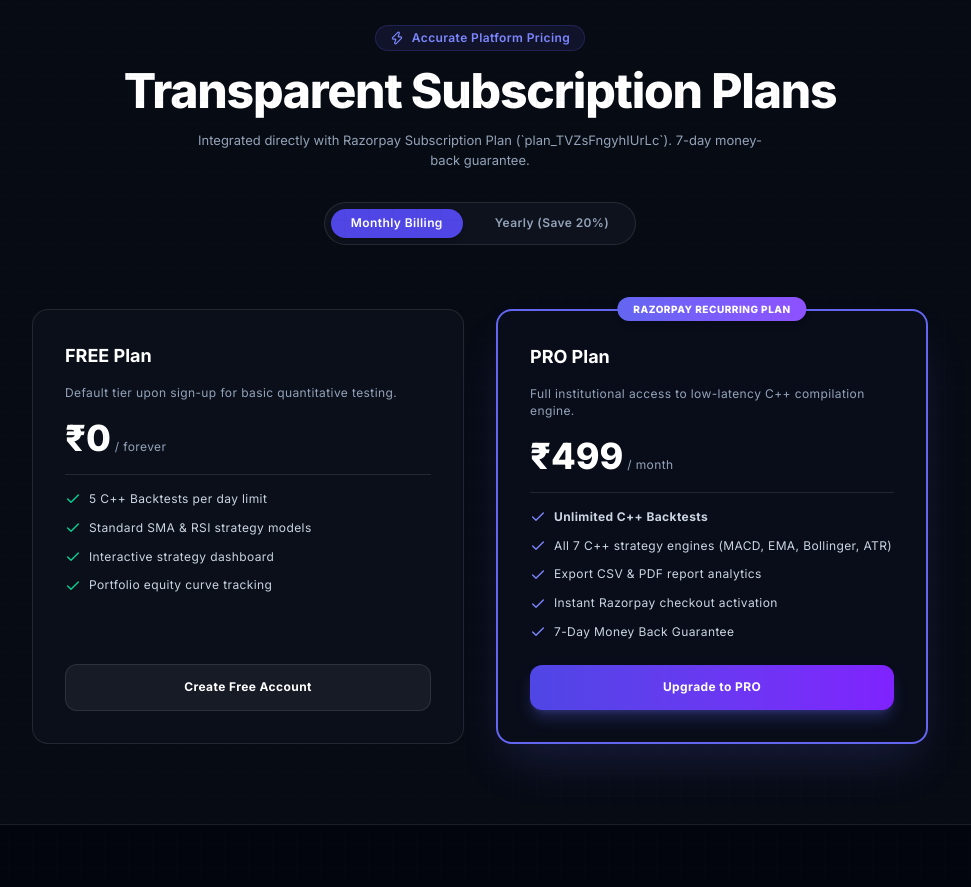
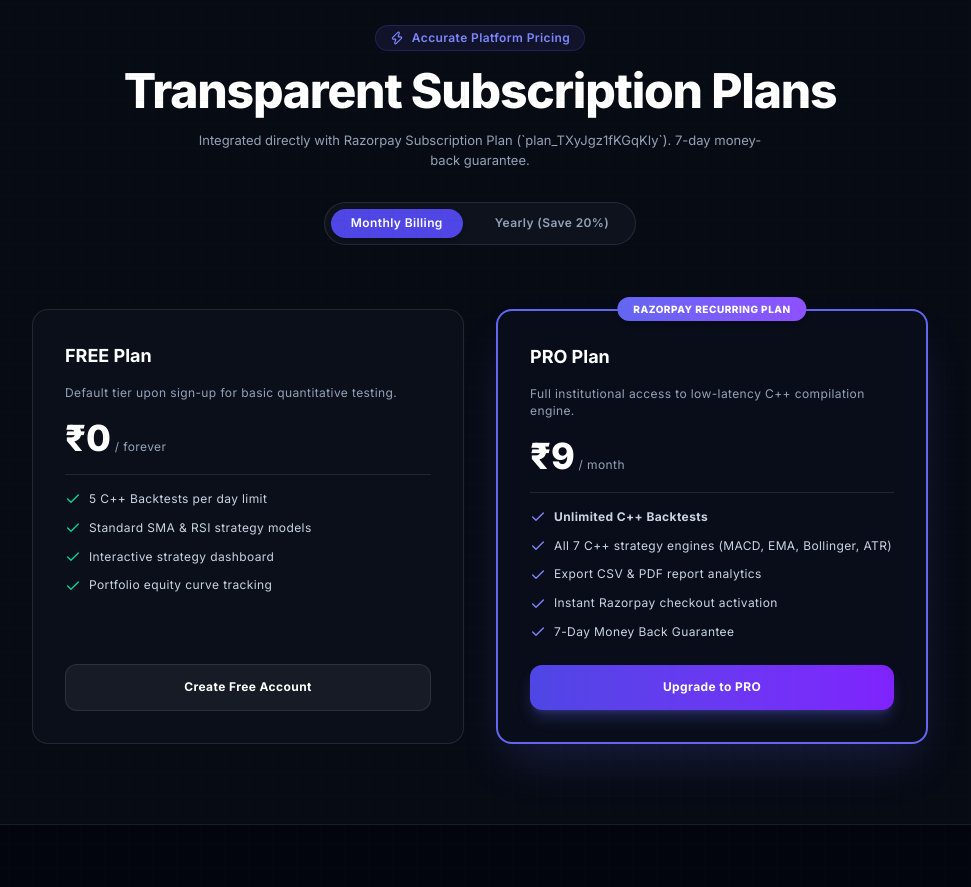
Before and after one commit to devashishhaldar2006/QuantFlow, a Next.js app in the folder frontend/: page / in a window 1280 px wide. Shown: the part 3140-4027 px from the top of the page, without its empty margins (160-1131 px from the left). Built offline with nearby package versions, Linux system fonts and the light colour scheme; no server answers.

Commit message:
feat(billing): update subscription plan to ₹9 and harden razorpay signature verification

```diff
--- a/frontend/src/app/billing/success/page.tsx
+++ b/frontend/src/app/billing/success/page.tsx
@@ -4,23 +4,18 @@ import { CheckCircle2, ArrowRight, ShieldCheck } from "lucide-react";
 import AnimatedPage, { AnimatedItem } from "@/components/common/AnimatedPage";
 
 import { getUserByClerkId } from "@/services/auth/userService";
-import { activateProSubscription } from "@/services/billing/billingService";
-
 export default async function BillingSuccessPage() {
   const { userId: clerkUserId } = await auth();
+  let isPro = false;
 
   if (clerkUserId) {
     try {
       const user = await getUserByClerkId(clerkUserId);
-
-      if (user) {
-        await activateProSubscription(user.id);
+      if (user?.plan === "PRO") {
+        isPro = true;
       }
     } catch (err) {
-      console.error(
-        "Failed to auto-sync subscription on success page:",
-        err,
-      );
+      console.error("Failed to fetch user plan status on success page:", err);
     }
   }
 
--- a/frontend/src/app/billing/test/page.tsx
+++ b/frontend/src/app/billing/test/page.tsx
@@ -61,7 +61,7 @@ export default async function BillingTestPage() {
 
                   <div className="mt-8 flex items-baseline gap-2">
                     <span className="font-mono text-4xl font-bold tracking-tight text-slate-100">
-                      ₹499
+                      ₹9
                     </span>
 
                     <span className="text-sm text-slate-500">
--- a/frontend/src/app/page.tsx
+++ b/frontend/src/app/page.tsx
@@ -430,7 +430,7 @@ export default function LandingPage() {
         </motion.div>
       </section>
 
-      {/* Pricing Section — Exact ₹499 / month Pricing */}
+      {/* Pricing Section — Exact ₹9 / month Pricing */}
       <section id="pricing" className="mx-auto max-w-7xl px-6 py-20 border-t border-white/10">
         <div className="text-center space-y-4 mb-16">
           <div className="inline-flex items-center gap-2 rounded-full border border-indigo-500/20 bg-indigo-500/10 px-3.5 py-1 text-xs font-semibold text-indigo-400">
@@ -441,7 +441,7 @@ export default function LandingPage() {
             Transparent Subscription Plans
           </h2>
           <p className="text-slate-400 max-w-xl mx-auto text-sm">
-            Integrated directly with Razorpay Subscription Plan (`plan_TVZsFngyhIUrLc`). 7-day money-back guarantee.
+            Integrated directly with Razorpay Subscription Plan (`plan_TXyJgz1fKGqKIy`). 7-day money-back guarantee.
           </p>
 
           <div className="inline-flex items-center gap-3 rounded-full border border-white/10 bg-slate-900/80 p-1.5 mt-4">
@@ -498,7 +498,7 @@ export default function LandingPage() {
             </Link>
           </motion.div>
 
-          {/* PRO PLAN — ₹499/mo */}
+          {/* PRO PLAN — ₹9/mo */}
           <motion.div
             whileHover={{ y: -6 }}
             className="relative rounded-2xl border-2 border-indigo-500 bg-[#090D1A] p-8 flex flex-col justify-between space-y-6 shadow-2xl shadow-indigo-500/20"
@@ -511,7 +511,7 @@ export default function LandingPage() {
               <p className="text-xs text-slate-400">Full institutional access to low-latency C++ compilation engine.</p>
               <div className="space-y-1">
                 <span className="text-4xl font-extrabold text-white">
-                  {billingCycle === "monthly" ? "₹499" : "₹399"}
+                  {billingCycle === "monthly" ? "₹9" : "₹7"}
                 </span>
                 <span className="text-xs text-slate-400"> / month</span>
               </div>
--- a/frontend/src/features/billing/components/RazorpayCheckout.tsx
+++ b/frontend/src/features/billing/components/RazorpayCheckout.tsx
@@ -55,7 +55,7 @@ export default function RazorpayCheckout() {
           name: "QuantFlow",
 
           description:
-            "QuantFlow Pro - Monthly",
+            "QuantFlow Pro - ₹9 / month",
 
           prefill: {
             name:
```
